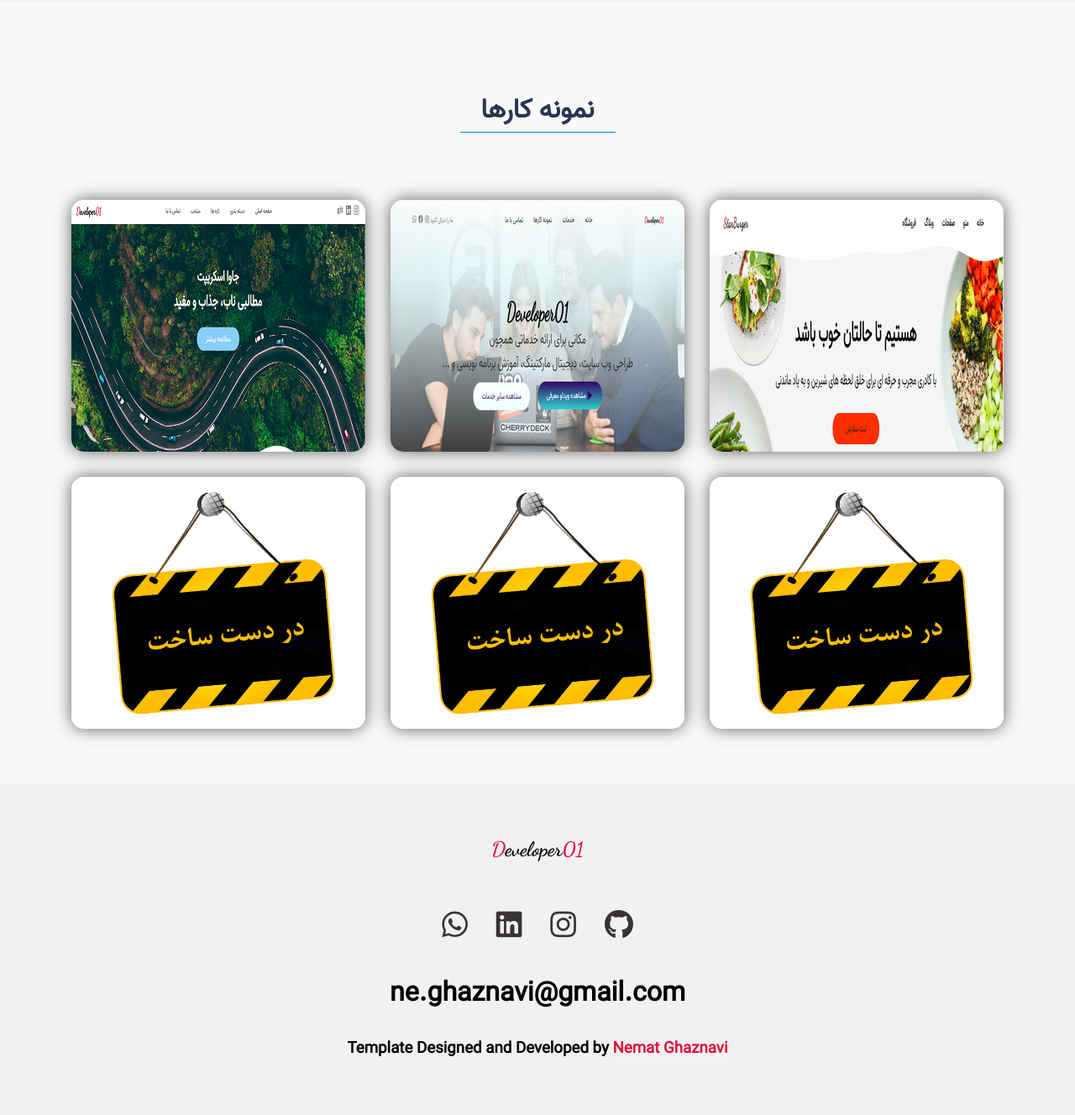
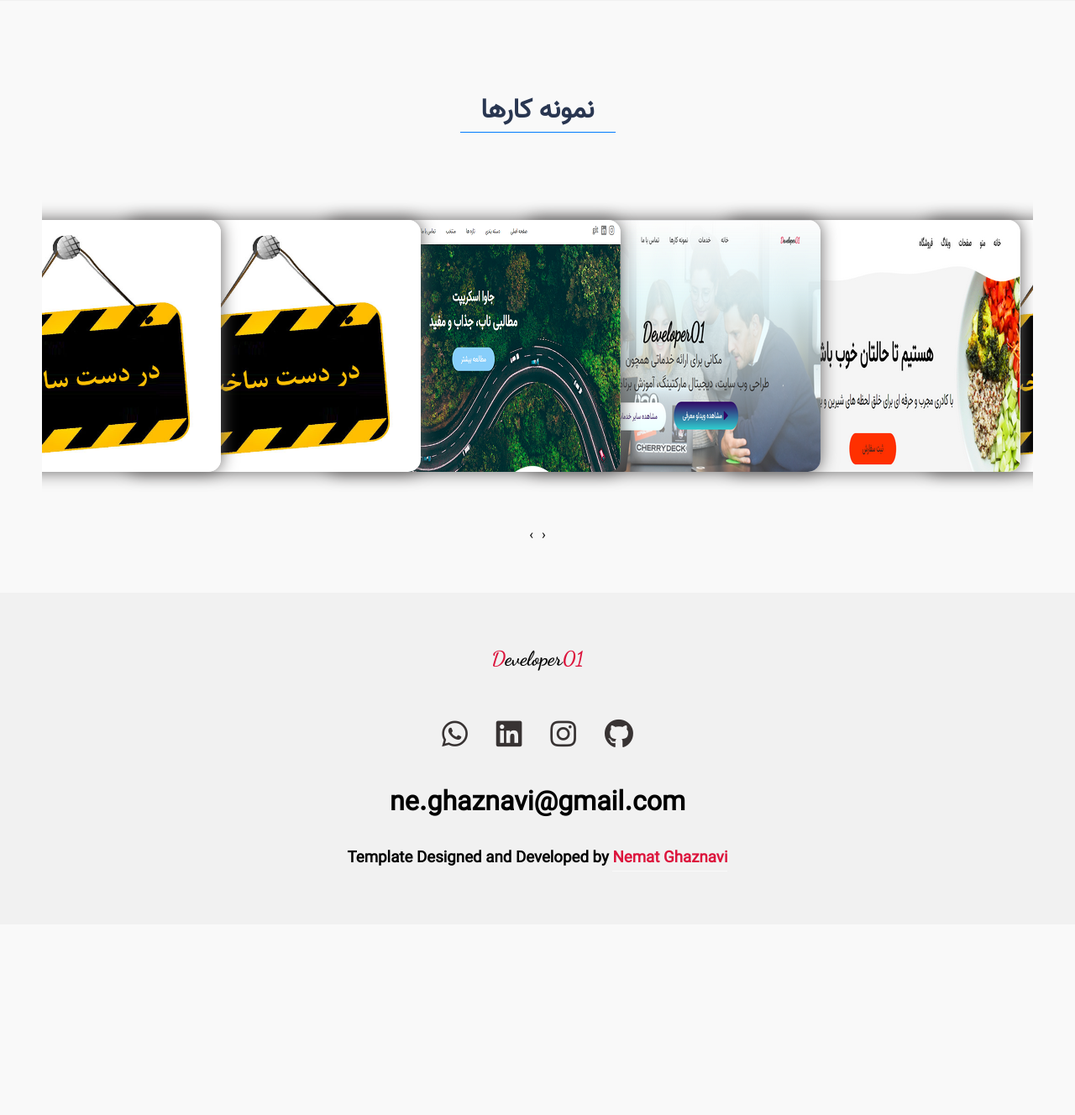
Before and after one commit to ne-ghaznavi/nematghaznavi, a PHP site: page / in a window 1280 px wide. Shown: the part 1205-2533 px from the top of the page at 84% size. After the commit the page ends 2236 px from the top, so only its background shows below. Run offline with PHP 8.4, Linux system fonts and the light colour scheme.

Commit message:
owl-carousel slider were added

```diff
--- a/index.html
+++ b/index.html
@@ -13,6 +13,10 @@
 
     <!-- awesome icon -->
     <link rel="stylesheet" href="styles/all.css"/>
+
+    <!-- owl carousel css file-->
+    <link rel="stylesheet" href="styles/owl.carousel.min.css"/>
+    <link rel="stylesheet" href="styles/owl.theme.default.min.css"/>
 
     <!-- add custome style -->
     <link rel="stylesheet" href="styles/main.css"/>
@@ -138,7 +142,7 @@
         <!-- portfolio section -->
         <div class="portfolio" id="portfolio"  data-aos="fade-up" data-aos-delay="500">
             <h1>نمونه کارها</h1>
-            <div class="portfolio_list">
+            <div class="owl-carousel owl-theme portfolio_list">
                 <div class="portfolio_item">
                     <div class="item1">
                         <div class="description">
@@ -215,6 +219,12 @@
     <!-- aos js file -->
     <script src="js/aos.js"></script>
 
+     <!-- jquery file -->
+     <script src="js/jquery.min.js"></script>
+
+    <!-- owl-carousel js file -->
+    <script src="js/owl.carousel.min.js"></script>
+
     <!-- add scripts -->
     <script src="js/main.js"></script>
 
--- a/js/main.js
+++ b/js/main.js
@@ -12,3 +12,26 @@ window.onscroll = function() {
         nav.classList.remove('navScrolled');
     }
 };
+
+$(document).ready(function(){
+    $('.owl-carousel').owlCarousel({
+        rtl:true,
+        loop:true,
+        margin:10,
+        nav:true,
+        dots:false,
+        autoplay:true,
+        autoplayTimeout:3000,
+        responsive:{
+            0:{
+                items:1
+            },
+            600:{
+                items:3
+            },
+            1000:{
+                items:5
+            }
+        }
+    })
+});
--- a/styles/main.css
+++ b/styles/main.css
@@ -246,6 +246,10 @@ body{
     padding: 50px;
 }
 
+.owl-stage{
+    padding: 1.5rem 0;
+}
+
 .portfolio_item {
     width: 350px;
     height: 300px;
```
